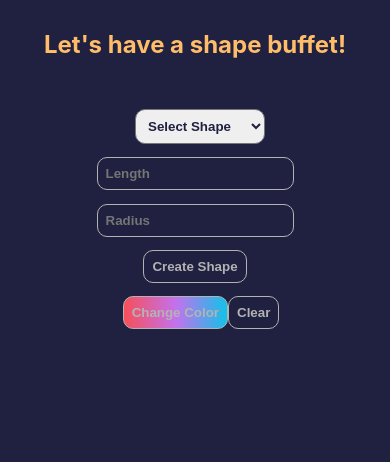
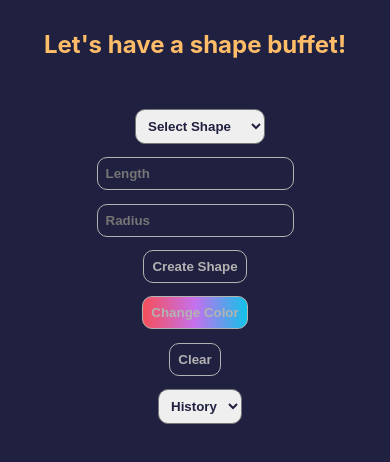
Before and after one commit to phembarl/shape-buffet, a React (Create React App) app: page / in a window 390 px wide. Shown: the top 462 px of the page. Built offline with nearby package versions, Linux system fonts and the light colour scheme; the HTML template or start-up script is replaced by a standard one.

Commit message:
implement shape history

```diff
--- a/package.json
+++ b/package.json
@@ -10,11 +10,13 @@
     "@types/node": "^14.14.6",
     "@types/react": "^16.9.55",
     "@types/react-dom": "^16.9.9",
+    "@types/uuid": "^8.3.0",
     "react": "^17.0.1",
     "react-dom": "^17.0.1",
     "react-pick-color": "^1.0.0",
     "react-scripts": "4.0.0",
     "typescript": "^4.0.5",
+    "uuid": "^8.3.1",
     "web-vitals": "^0.2.4"
   },
   "scripts": {
--- a/src/App.css
+++ b/src/App.css
@@ -19,7 +19,7 @@
 .container {
   margin-top: 50px;
   display: flex;
-  justify-content: space-around;
+  justify-content: center;
   align-items: center;
 }
 
@@ -123,9 +123,14 @@ input[type='submit']:disabled,
 
 .color-picker {
   display: block;
+  margin-right: 100px;
 }
 
-@media (max-width: 1024px) {
+.history {
+  text-transform: capitalize;
+}
+
+@media (max-width: 900px) {
   .input-field {
     display: block;
     margin: 1em auto;
@@ -135,7 +140,14 @@ input[type='submit']:disabled,
     display: initial;
   }
 
+  .toggle-picker {
+    display: block;
+    margin: auto;
+    margin-top: 1em;
+  }
+
   .clear-btn {
     margin: 1em auto;
+    display: block;
   }
 }
--- a/src/components/ShapeBuffet.tsx
+++ b/src/components/ShapeBuffet.tsx
@@ -2,12 +2,12 @@ import React, { useState, useEffect } from 'react';
 import { shapeStyle } from '../helpers';
 import ShapeForm from './ShapeForm';
 import ColorPicker from 'react-pick-color';
+import { v4 as uuid4 } from 'uuid';
 
 interface ShapeState {
   name: string;
   length: string;
   radius: string;
-  color?: string;
 }
 
 const ShapeBuffet = () => {
@@ -26,6 +26,9 @@ const ShapeBuffet = () => {
   const [pickerColor, setPickerColor] = useState(shape.color || '#ff6363');
 
   const [showPicker, setShowPicker] = useState(false);
+  const [prevShapes, setPrevShapes] = useState<any[]>([]);
+  // eslint-disable-next-line @typescript-eslint/no-unused-vars
+  const [history, setHistory] = useState('history');
 
   useEffect(() => {
     localStorage.shape = JSON.stringify(shape);
@@ -39,15 +42,26 @@ const ShapeBuffet = () => {
   const createShape = (shapeDetails: ShapeState) => {
     const { name, length, radius } = shapeDetails;
     setShape({ ...shape, name, length, radius });
+    setPrevShapes([
+      ...prevShapes,
+      { name, length, radius, color: pickerColor, id: uuid4() },
+    ]);
   };
 
   const clearShape = () => {
     setShape(initalState);
+    setPickerColor('#ff6363');
     setShowPicker(false);
   };
 
   const setColor = (color: string) => {
     setShape({ ...shape, color });
+  };
+
+  const handleHistory = (e: React.ChangeEvent<HTMLSelectElement>) => {
+    const { value } = e.target;
+    const histShape = prevShapes.find(prevShape => prevShape.id === value);
+    setShape(histShape);
   };
 
   const chosenShapeStyle = shapeStyle(shape);
@@ -71,6 +85,17 @@ const ShapeBuffet = () => {
         >
           Clear
         </button>
+
+        <select className="history" value={history} onChange={handleHistory}>
+          <option value="history" disabled>
+            History
+          </option>
+          {prevShapes.map(sh => (
+            <option value={sh.id}>
+              {sh.name} - {sh.length || sh.radius}
+            </option>
+          ))}
+        </select>
       </div>
 
       <div className="container">
@@ -87,7 +112,7 @@ const ShapeBuffet = () => {
             className={`shape ${shape.name}`}
             style={{ ...chosenShapeStyle, backgroundColor: shape.color }}
             data-testid="shape-div"
-          ></div>
+          />
           <h3 className="shape-name">{shape.name}</h3>
         </div>
       </div>
```
Also changed, not shown: 1 other file (tests, documents, lock files or other folders).
